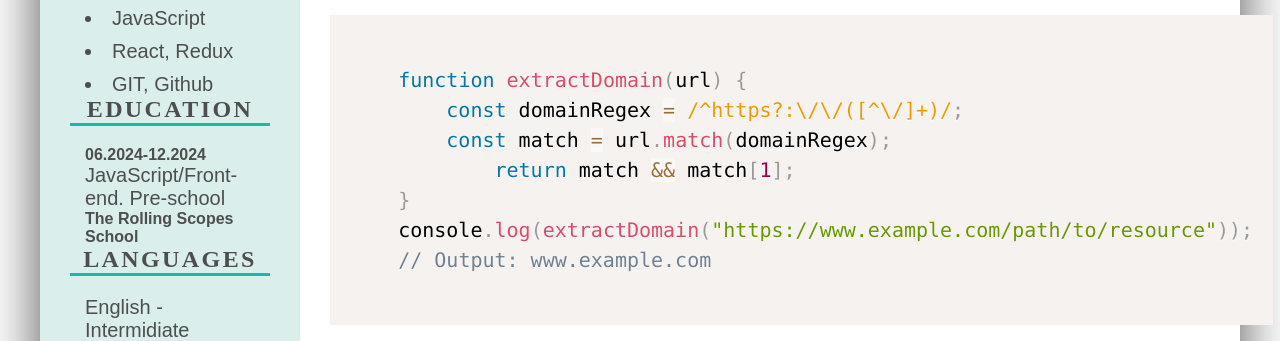
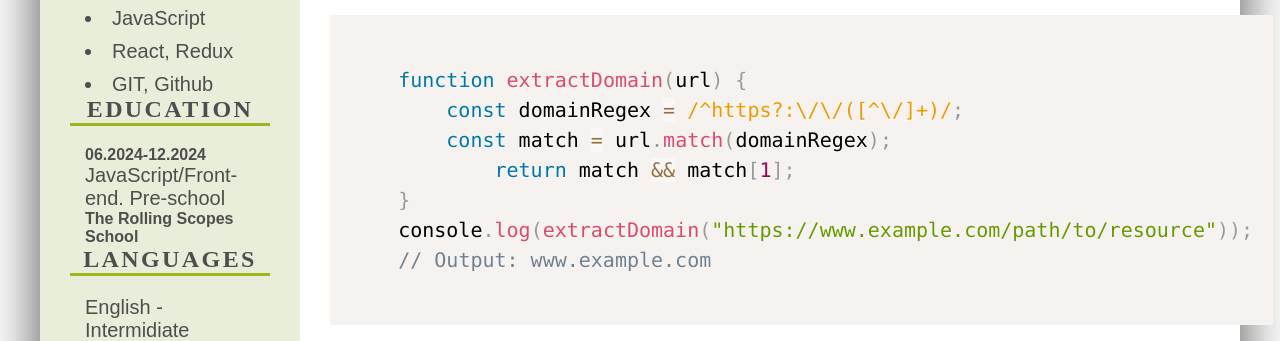
Before and after one commit to nataliasirt/rsschool-cv, a plain HTML site: page index.html in a window 1280 px wide. Shown: the part 633-974 px from the top of the page. Drawn offline with nearby package versions, Linux system fonts and the light colour scheme; a web font is replaced by a local one.

Commit message:
feat: update colors

```diff
--- a/styles/styles.css
+++ b/styles/styles.css
@@ -1,8 +1,8 @@
 :root {
-    --link-hover-color: #1bb7aa;
-    --main-text-color: #4d4e4e;
-    --section-title-color: #1bb7aa;
-    --main-color: #daeeec;
+    --link-hover-color: #e9eeda;
+    --main-text-color: #4e4e4d;
+    --section-title-color: #a0b71b;
+    --main-color: #e7eeda;
     --btn-hover-color: #d0e8c6;
   }
 
@@ -32,7 +32,7 @@
   }
 
   .left-side {
-    background-color: #daeeec;
+    background-color: #e9eeda;
   }
 
   .wrapper {
```
